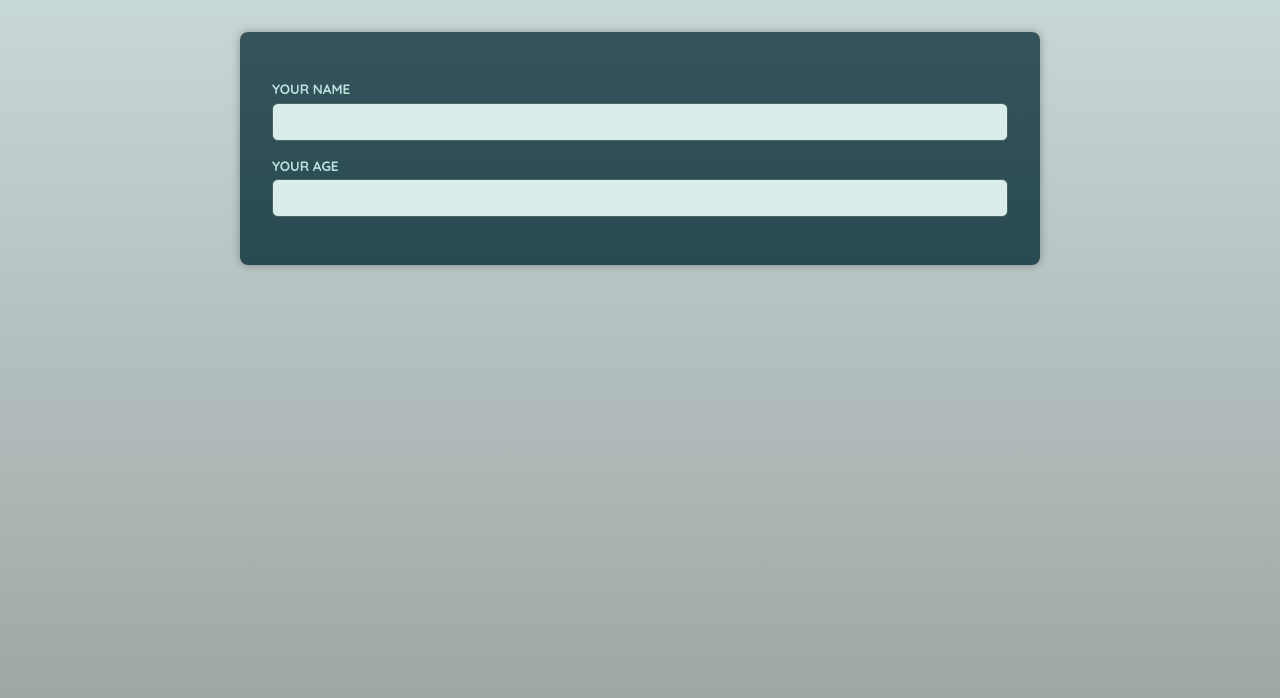
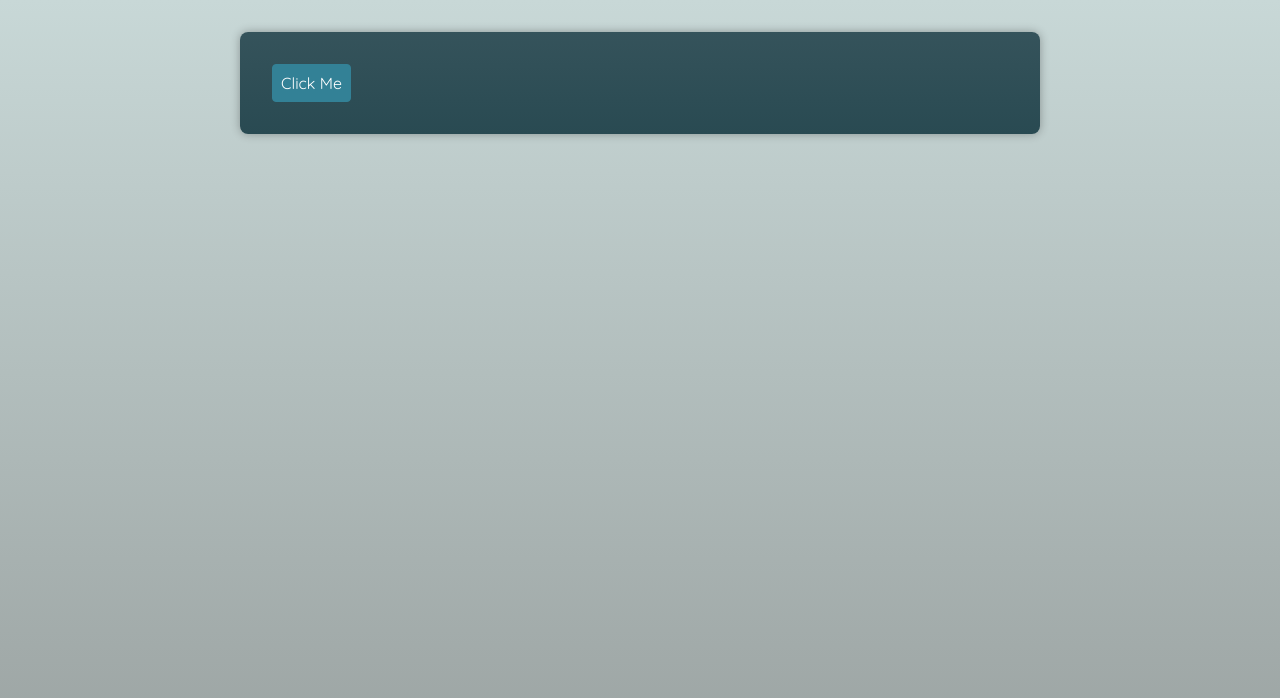
Before and after one commit to web223dev/react-ts-advanced, a React (Vite) app: page / in a window 1280 px wide. Shown: the top 698 px of the page. Built offline with nearby package versions, Linux system fonts and the light colour scheme; a web font is replaced by a local one.

Commit message:
Custom Button, Container(Polymorphic) wrapper components

```diff
--- a/src/App.tsx
+++ b/src/App.tsx
@@ -1,10 +1,21 @@
-import Input from './components/input';
+import Button from './components/Button';
+import Container from './components/Container';
+// import Input from './components/input';
 
 function App() {
   return (
     <main>
-      <Input id='name' label='Your name' type='text' />
-      <Input id='age' label='Your age' type='number' />
+      {/* <Input id='name' label='Your name' type='text' />
+      <Input id='age' label='Your age' type='number' /> */}
+      {/* <p>
+        <Button target=''>A Button</Button>
+      </p>
+      <p>
+        <Button href='https://google.com'>A Link</Button>
+      </p> */}
+      <Container as={Button} type='button'>
+        Click Me
+      </Container>
     </main>
   );
 }
--- /dev/null
+++ b/src/components/Button.tsx
@@ -0,0 +1,21 @@
+import { type ComponentPropsWithoutRef } from 'react';
+
+type ButtonProps = ComponentPropsWithoutRef<'button'> & {
+  href?: never;
+};
+
+type AnchorProps = ComponentPropsWithoutRef<'a'> & {
+  href?: string;
+};
+
+function isAnchorProps(props: ButtonProps | AnchorProps): props is AnchorProps {
+  return 'href' in props;
+}
+
+export default function Button(props: ButtonProps | AnchorProps) {
+  if (isAnchorProps(props)) {
+    return <a className='button' {...props}></a>;
+  }
+
+  return <button className='button' {...props}></button>;
+}
--- /dev/null
+++ b/src/components/Container.tsx
@@ -0,0 +1,15 @@
+import { type ReactNode, type ComponentPropsWithoutRef, type ElementType } from 'react';
+
+type ContainerProps<T extends ElementType> = {
+  as?: T;
+  children: ReactNode;
+} & ComponentPropsWithoutRef<T>;
+
+export default function Container<C extends ElementType>({
+  as,
+  children,
+  ...props
+}: ContainerProps<C>) {
+  const Component = as || 'div';
+  return <Component {...props}>{children}</Component>;
+}
```
